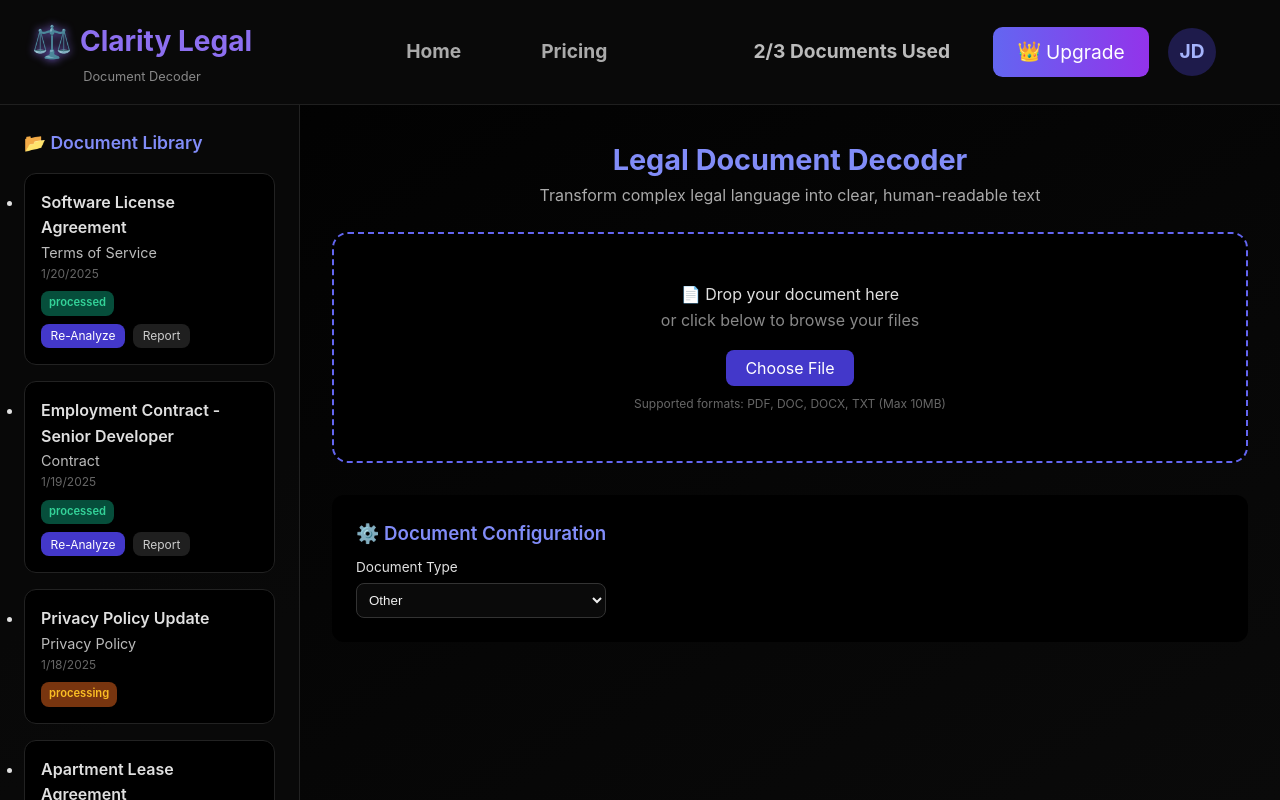
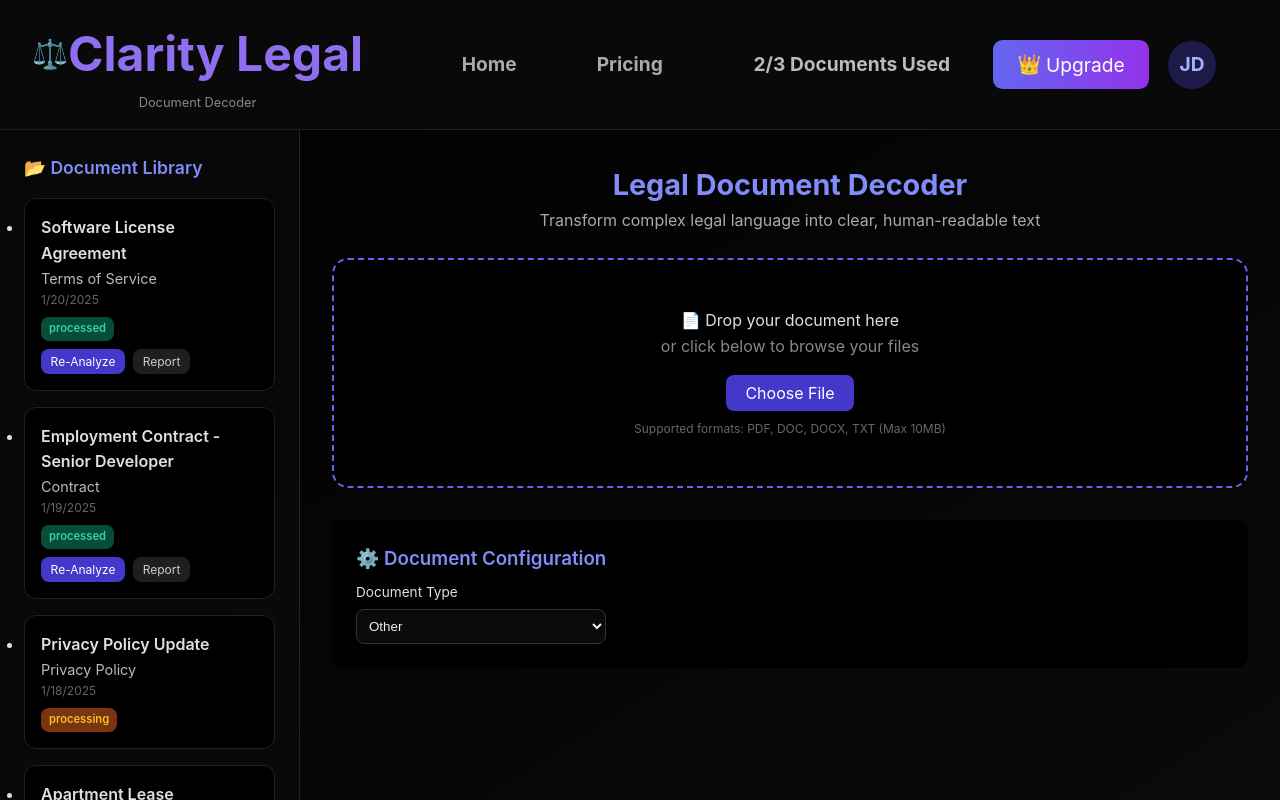
Before and after one commit to pwnjoshi/clarity-legal, a React (Vite) app: page /home in a window 1280 px wide. Built offline with nearby package versions, Linux system fonts and the light colour scheme.

Commit message:
Update about.css

```diff
--- a/src/pages/about.css
+++ b/src/pages/about.css
@@ -13,19 +13,24 @@
   display: flex;
   align-items: center;
   justify-content: space-between;
-  padding: 1.5rem 2rem;
+  padding: 0.5rem 2rem;
 }
+
 .logo {
   display: flex;
   align-items: center;
-  gap: 0.5rem;
+  gap: 0.005rem;
 }
-.logo-icon {
-  font-size: 2rem;
-  text-shadow: 0 0 8px #8d6ff0;
+
+/* ✅ New logo image styling */
+.logo-image {
+  height: 13rem; /* same as old icon size */
+  width: auto;
+  object-fit: contain;
 }
+
 .logo-text {
-  font-size: 1.75rem;
+  font-size: 3rem;
   font-weight: 700;
   color: #8d6ff0;
 }
@@ -35,7 +40,6 @@
   display: flex;
   gap: 1rem;
 }
-
 .auth-btn {
   padding: 0.5rem 1.2rem;
   border: none;
@@ -45,7 +49,6 @@
   cursor: pointer;
   transition: background 0.3s ease, transform 0.2s ease;
 }
-
 .signup-btn {
   background: linear-gradient(to right, #6366f1, #9333ea);
   color: white;
@@ -54,7 +57,6 @@
   background: linear-gradient(to right, #6366f1, #9333ea);
   transform: scale(1.05);
 }
-
 .login-btn {
   background: transparent;
   border: 1px solid #e0e0e0;
```
